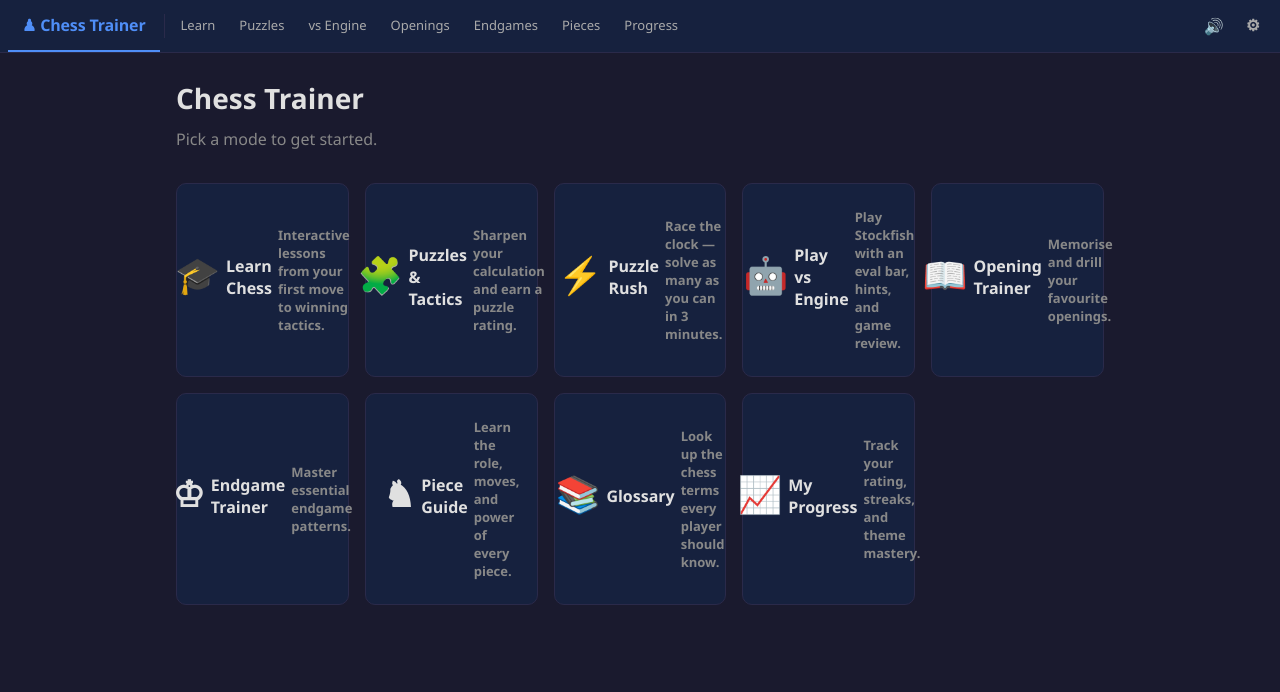
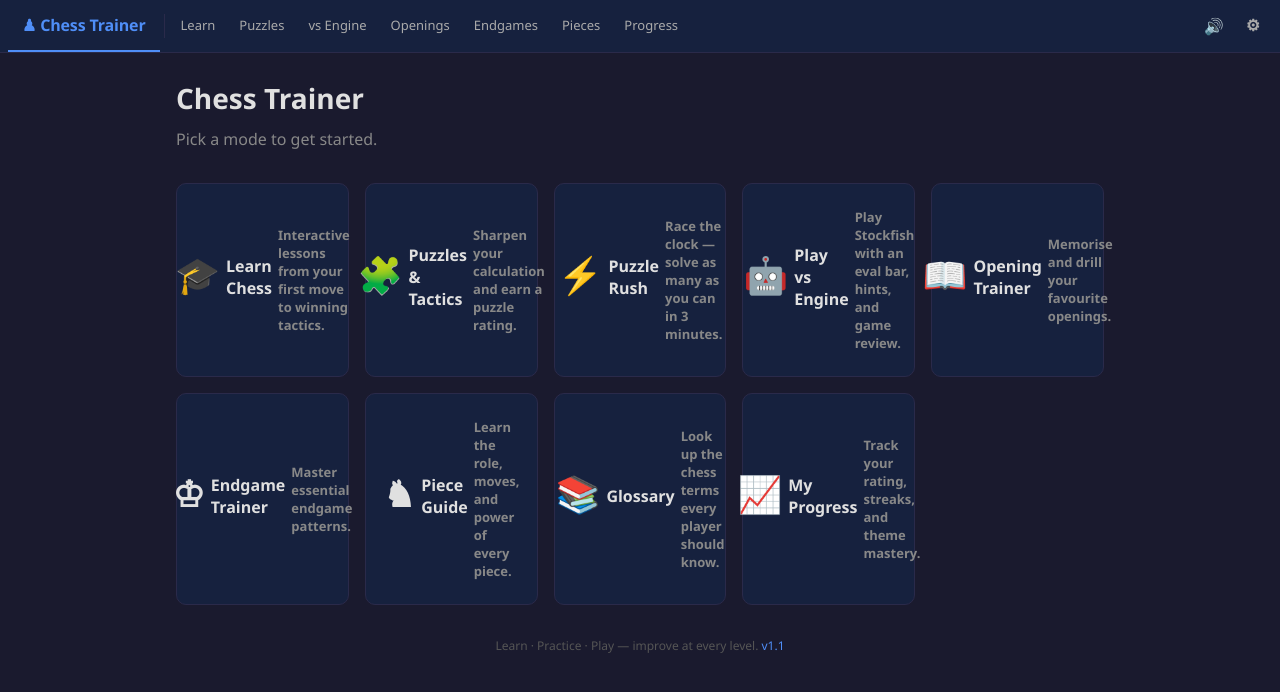
Before and after one commit to LurknNinja/chess_trainert, a React (Vite) app: page / in a window 1280 px wide. Shown: the top 692 px of the page. Built offline with nearby package versions, Linux system fonts and the light colour scheme.

Commit message:
Add Home footer tagline + version marker (deploy pipeline test)

```diff
--- a/src/components/Home.jsx
+++ b/src/components/Home.jsx
@@ -56,6 +56,9 @@ export default function Home({ onNav }) {
           <HomeCard key={id} id={id} icon={icon} title={title} desc={desc} onNav={onNav} />
         ))}
       </div>
+      <p style={{ color: '#555', fontSize: 12, marginTop: 32, textAlign: 'center' }}>
+        Learn · Practice · Play — improve at every level. <span style={{ color: '#4f8ef7' }}>v1.1</span>
+      </p>
     </div>
   )
 }
```
